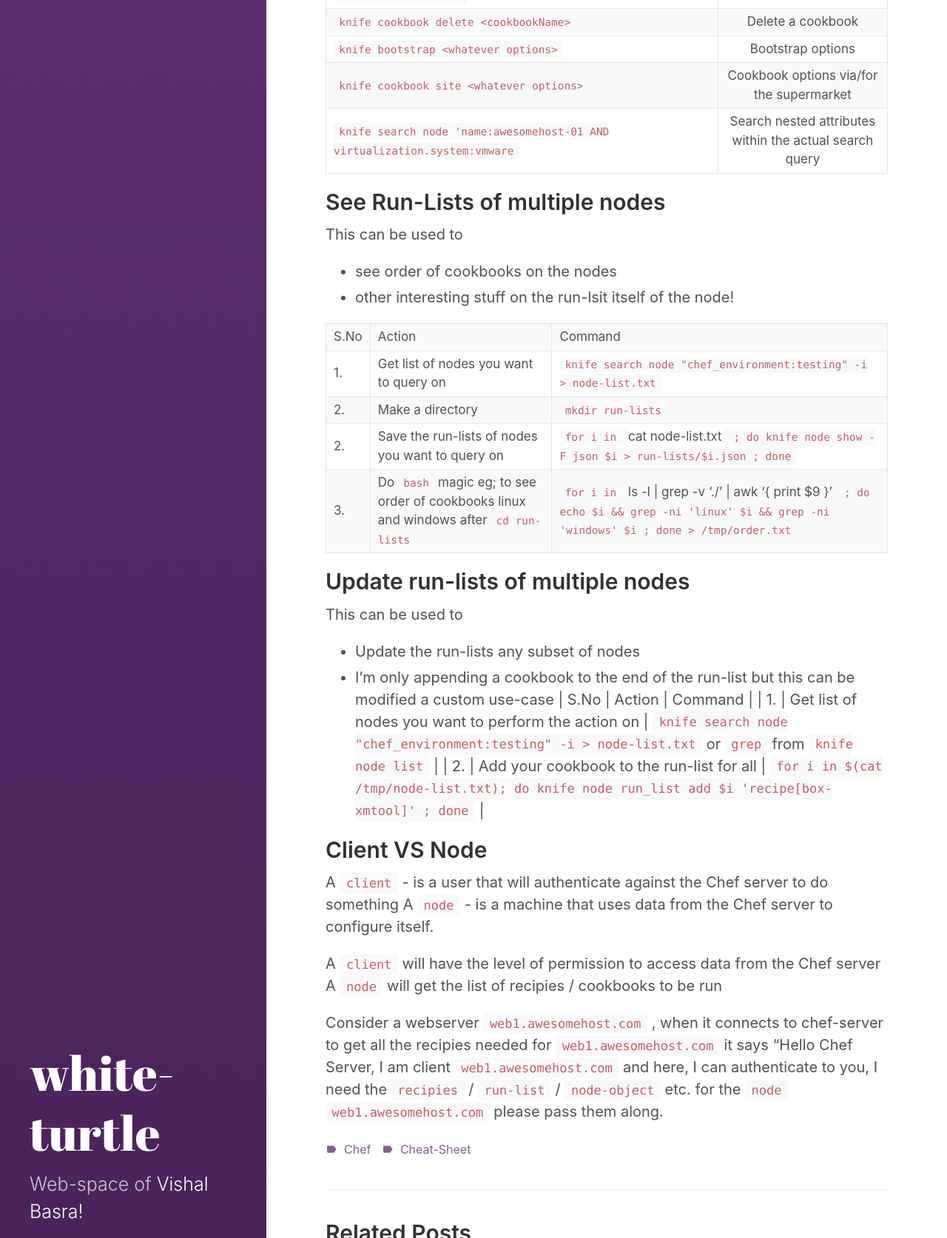
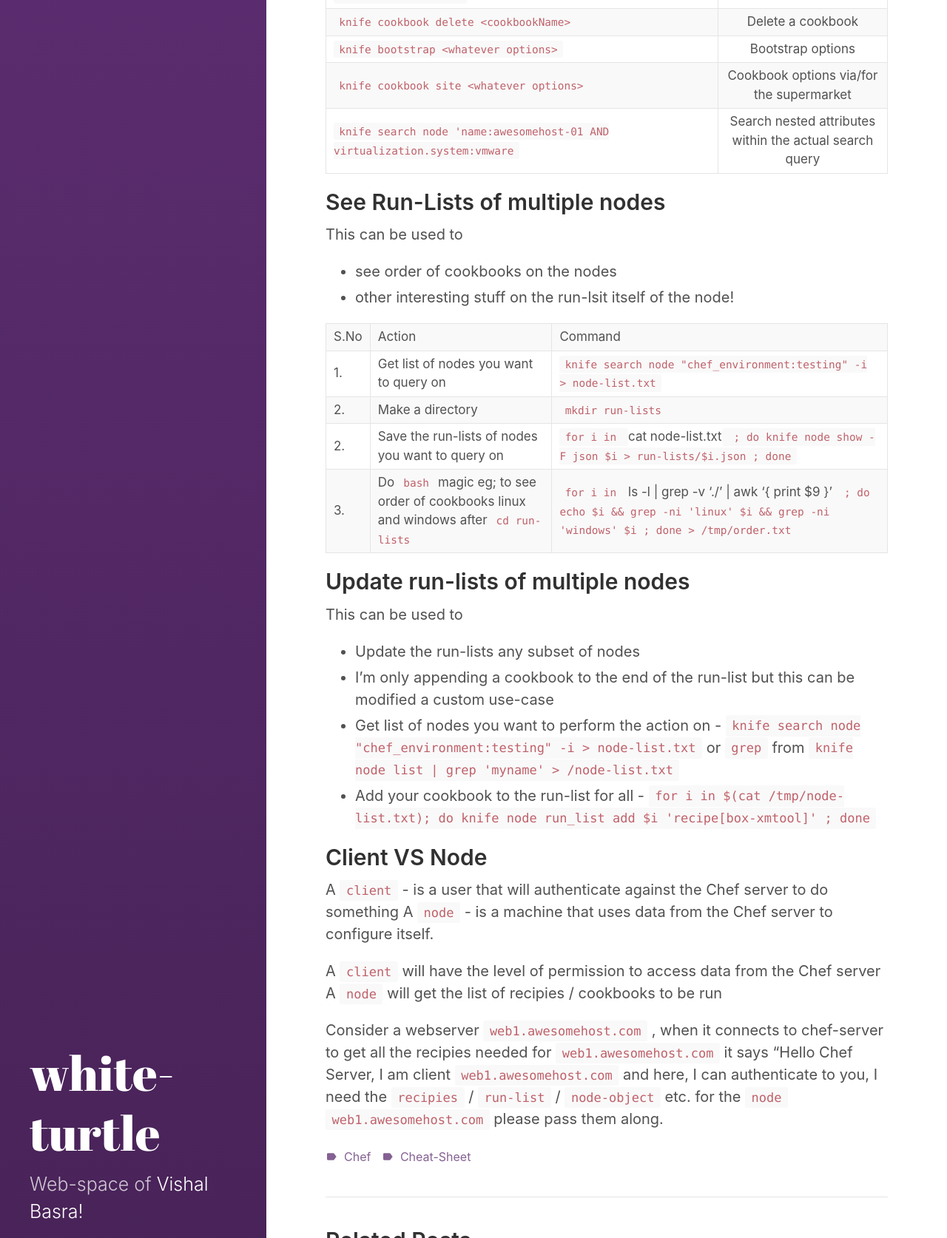
Before and after one commit to vishalbasra/vishalbasra.github.io, a Jekyll site: the page built from _posts/2017-11-16-Knife-Handy-Commands.md, in a window 1280 px wide, cut to the strip 2038-3712 px from the top of the page. Shown: the whole strip at 74% size. Built offline with Jekyll 4.4.1, drawn with Linux system fonts in a browser that asks for light colours.

Commit message:
No table

```diff
--- a/_posts/2017-11-16-Knife-Handy-Commands.md
+++ b/_posts/2017-11-16-Knife-Handy-Commands.md
@@ -76,9 +76,8 @@ This can be used to
 This can be used to
 - Update the run-lists any subset of nodes
 - I'm only appending a cookbook to the end of the run-list but this can be modified a custom use-case
-| S.No        | Action  | Command  |
-| 1.     | Get list of nodes you want to perform the action on |    `knife search node "chef_environment:testing" -i > node-list.txt` or `grep` from `knife node list`   |
-| 2.     | Add your cookbook to the run-list for all |    `for i in $(cat /tmp/node-list.txt); do knife node run_list add $i 'recipe[box-xmtool]' ; done`   |
+- Get list of nodes you want to perform the action on - `knife search node "chef_environment:testing" -i > node-list.txt` or `grep` from `knife node list | grep 'myname' > /node-list.txt`
+- Add your cookbook to the run-list for all - `for i in $(cat /tmp/node-list.txt); do knife node run_list add $i 'recipe[box-xmtool]' ; done`
 
 
 
```
